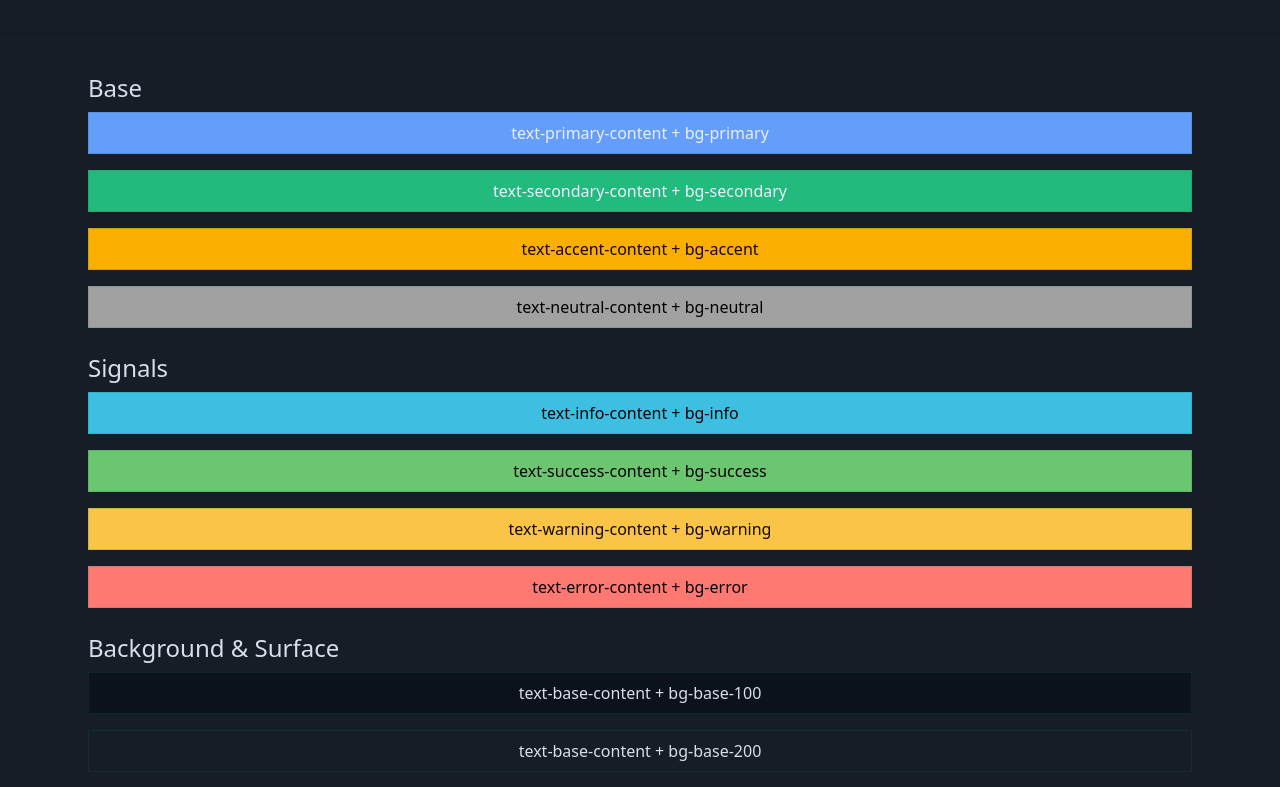
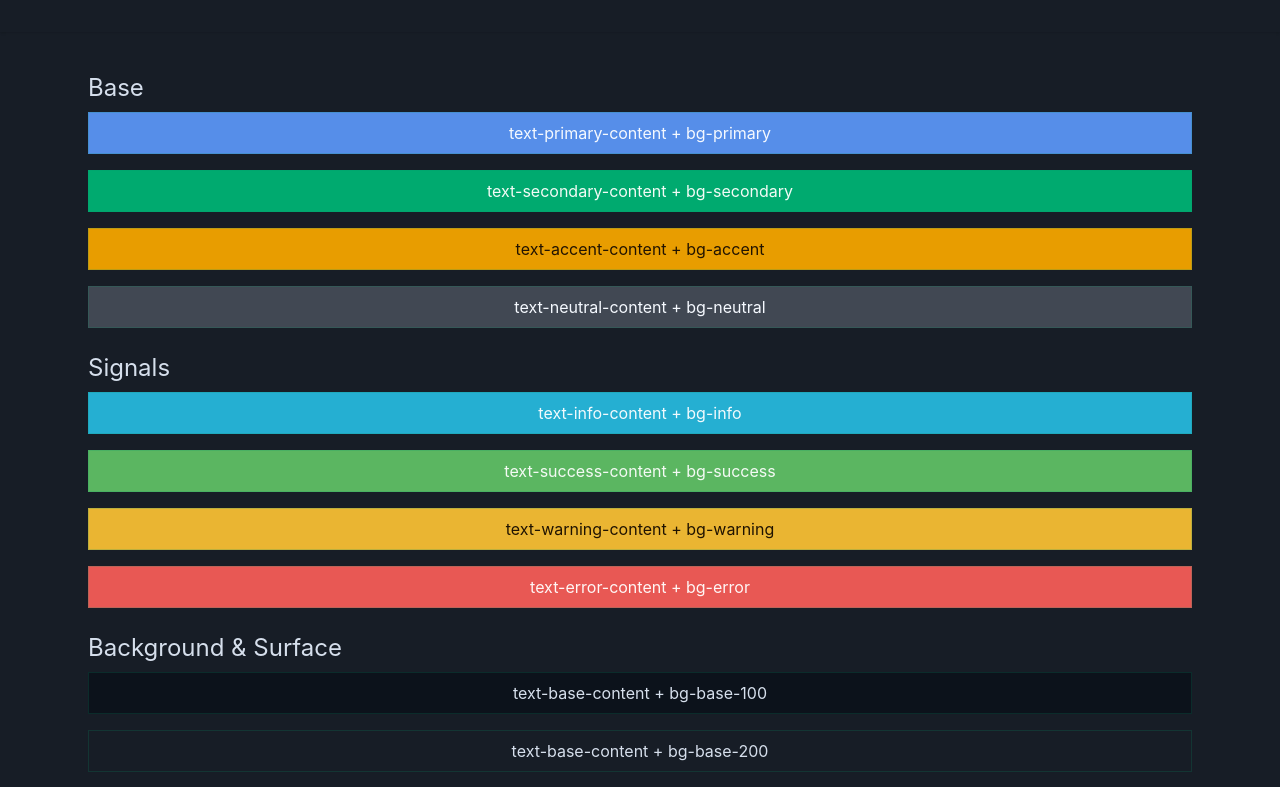
Before and after one commit to TakiMoysha/hypha-launcher, a Vue app: page / in a window 1280 px wide. Shown: the top 787 px of the page. Built offline with nearby package versions, Linux system fonts and the light colour scheme; the HTML template or start-up script is replaced by a standard one.

Commit message:
swap from unocss to tailwindcss

```diff
--- a/src/App.vue
+++ b/src/App.vue
@@ -59,12 +59,18 @@ import { invoke } from "@tauri-apps/api/core";
         <div class="palette-block text-base-content font-mono">
           Font Mono <span class="uppercase">UppserCase</span>
         </div>
-        <div class="px-4 py-2 my-2 text-center border border-emerald-700/20">
         <div class="palette-block text-base-content font-digital">
           Font Digital <span class="uppercase">UppserCase</span>
-        </div>
         </div>
       </section>
     </div>
   </main>
 </template>
+
+<style scoped>
+@reference "./assets/css/main.css";
+
+.palette-block {
+  @apply px-4 py-2 my-2 text-center border border-emerald-600/20;
+}
+</style>
--- a/src/assets/css/main.css
+++ b/src/assets/css/main.css
@@ -1,66 +1,68 @@
-:root {
-	--color-primary: oklch(0.7 0.15 260);
-	--color-primary-content: oklch(0.95 0.02 280);
-	--color-primary-focus: oklch(0.6 0.15 260);
+@import "tailwindcss";
 
-	--color-secondary: oklch(0.7 0.15 160);
-	--color-secondary-content: oklch(0.95 0.02 280);
-	--color-secondary-focus: oklch(0.6 0.15 160);
+@theme {
+  --color-primary: oklch(0.65 0.15 260);
+  --color-primary-content: oklch(0.98 0.01 260);
+  --color-primary-focus: oklch(0.55 0.15 260);
 
-	--color-accent: oklch(0.8 0.18 80);
-	--color-accent-content: oklch(0.15 0.05 80);
-	--color-accent-focus: oklch(0.7 0.18 80);
+  --color-secondary: oklch(0.65 0.15 160);
+  --color-secondary-content: oklch(0.98 0.01 160);
+  --color-secondary-focus: oklch(0.55 0.15 160);
 
-	--color-base-100: oklch(0.18 0.02 260);
-	--color-base-200: oklch(0.23 0.02 260);
-	--color-base-300: oklch(0.28 0.02 260);
-	--color-base-content: oklch(0.9 0.02 260);
+  --color-accent: oklch(0.75 0.18 80);
+  --color-accent-content: oklch(0.2 0.05 80);
+  --color-accent-focus: oklch(0.65 0.18 80);
 
-	--color-info: oklch(0.75 0.12 220);
-	--color-info-content: oklch(0.1 0.01 220);
+  --color-neutral: oklch(0.4 0.02 260);
+  --color-neutral-content: oklch(0.98 0.01 260);
+  --color-neutral-focus: oklch(0.3 0.02 260);
 
-	--color-success: oklch(0.75 0.15 145);
-	--color-success-content: oklch(0.1 0.01 145);
+  --color-base-100: oklch(0.18 0.02 260);
+  --color-base-200: oklch(0.23 0.02 260);
+  --color-base-300: oklch(0.28 0.02 260);
+  --color-base-content: oklch(0.9 0.02 260);
 
-	--color-warning: oklch(0.85 0.15 85);
-	--color-warning-content: oklch(0.15 0.05 85);
+  --color-info: oklch(0.7 0.12 220);
+  --color-info-content: oklch(0.98 0.01 220);
 
-	--color-error: oklch(0.75 0.18 25);
-	--color-error-content: oklch(0.1 0.01 25);
+  --color-success: oklch(0.7 0.15 145);
+  --color-success-content: oklch(0.98 0.01 145);
+
+  --color-warning: oklch(0.8 0.15 85);
+  --color-warning-content: oklch(0.2 0.05 85);
+
+  --color-error: oklch(0.65 0.18 25);
+  --color-error-content: oklch(0.98 0.01 25);
+
+  --font-sans: "Inter", system-ui, sans-serif;
+  --font-mono: "Fira Code", "Cascadia Code", monospace;
+  --font-digital: "Share Tech Mono", monospace;
 }
 
-[data-theme="dark"] {
-	--color-primary: oklch(0.7 0.15 260);
-	--color-primary-content: oklch(0.95 0.02 280);
-	--color-primary-focus: oklch(0.6 0.15 260);
-
-	--color-secondary: oklch(0.7 0.15 160);
-	--color-secondary-content: oklch(0.95 0.02 280);
-	--color-secondary-focus: oklch(0.6 0.15 160);
-
-	--color-accent: oklch(0.8 0.18 80);
-	--color-accent-content: oklch(0.15 0.05 80);
-	--color-accent-focus: oklch(0.7 0.18 80);
-
-	--color-base-100: oklch(0.18 0.02 260);
-	--color-base-200: oklch(0.23 0.02 260);
-	--color-base-300: oklch(0.28 0.02 260);
-	--color-base-content: oklch(0.9 0.02 260);
-
-	--color-info: oklch(0.75 0.12 220);
-	--color-info-content: oklch(0.1 0.01 220);
-
-	--color-success: oklch(0.75 0.15 145);
-	--color-success-content: oklch(0.1 0.01 145);
-
-	--color-warning: oklch(0.85 0.15 85);
-	--color-warning-content: oklch(0.15 0.05 85);
-
-	--color-error: oklch(0.75 0.18 25);
-	--color-error-content: oklch(0.1 0.01 25);
+body {
+  background: var(--color-base-200);
+  color: var(--color-neutral);
 }
 
-/* from unocss styles */
-.palette-block {
-  @apply px-4 py-2 my-2 text-center border border-emerald-700/20;
+::-webkit-scrollbar {
+  width: 6px;
 }
+
+::-webkit-scrollbar-track {
+  background-color: transparent;
+}
+
+::-webkit-scrollbar-thumb {
+  background-color: var(--color-neutral);
+  border-radius: 3px;
+}
+
+::-webkit-scrollbar-thumb:hover {
+  background-color: var(--color-accent);
+}
+
+::view-transition-old(root),
+::view-transition-new(root) {
+  animation: none;
+  mix-blend-mode: normal;
+}
--- a/src/main.ts
+++ b/src/main.ts
@@ -1,6 +1,5 @@
 import { createApp } from "vue";
 import App from "./App.vue";
-import "virtual:uno.css";
 import "./assets/css/main.css";
 
 createApp(App).mount("#app");
--- a/uno.config.ts
+++ /dev/null
@@ -1,55 +0,0 @@
-import { defineConfig, presetWind4 } from "unocss";
-
-export default defineConfig({
-	presets: [
-		presetWind4({
-			preflights: {
-				reset: true,
-			},
-		}),
-	],
-
-	rules: [
-    ['text-primary', { color: 'var(--color-primary)' }],
-    ['text-primary-content', { color: 'var(--color-primary-content)' }],
-    ['text-secondary', { color: 'var(--color-secondary)' }],
-    ['text-secondary-content', { color: 'var(--color-secondary-content)' }],
-    ['text-accent', { color: 'var(--color-accent)' }],
-    ['text-accent-content', { color: 'var(--color-accent-content)' }],
-    ['text-base-content', { color: 'var(--color-base-content)' }],
-    ['text-info', { color: 'var(--color-info)' }],
-    ['text-info-content', { color: 'var(--color-info-content)' }],
-    ['text-success', { color: 'var(--color-success)' }],
-    ['text-success-content', { color: 'var(--color-success-content)' }],
-    ['text-warning', { color: 'var(--color-warning)' }],
-    ['text-warning-content', { color: 'var(--color-warning-content)' }],
-    ['text-error', { color: 'var(--color-error)' }],
-    ['text-error-content', { color: 'var(--color-error-content)' }],
-
-    ['bg-primary', { 'background-color': 'var(--color-primary)' }],
-    ['bg-primary-content', { 'background-color': 'var(--color-primary-content)' }],
-    ['bg-secondary', { 'background-color': 'var(--color-secondary)' }],
-    ['bg-secondary-content', { 'background-color': 'var(--color-secondary-content)' }],
-    ['bg-accent', { 'background-color': 'var(--color-accent)' }],
-    ['bg-accent-content', { 'background-color': 'var(--color-accent-content)' }],
-    ['bg-base-100', { 'background-color': 'var(--color-base-100)' }],
-    ['bg-base-200', { 'background-color': 'var(--color-base-200)' }],
-    ['bg-base-300', { 'background-color': 'var(--color-base-300)' }],
-    ['bg-info', { 'background-color': 'var(--color-info)' }],
-    ['bg-success', { 'background-color': 'var(--color-success)' }],
-    ['bg-warning', { 'background-color': 'var(--color-warning)' }],
-    ['bg-error', { 'background-color': 'var(--color-error)' }],
-
-    ['border-primary', { 'border-color': 'var(--color-primary)' }],
-    ['border-secondary', { 'border-color': 'var(--color-secondary)' }],
-    ['border-accent', { 'border-color': 'var(--color-accent)' }],
-    ['border-info', { 'border-color': 'var(--color-info)' }],
-    ['border-success', { 'border-color': 'var(--color-success)' }],
-    ['border-warning', { 'border-color': 'var(--color-warning)' }],
-    ['border-error', { 'border-color': 'var(--color-error)' }],
-
-    ['focus-ring-primary', { 'box-shadow': '0 0 0 2px var(--color-primary-focus)' }],
-    ['focus-ring-secondary', { 'box-shadow': '0 0 0 2px var(--color-secondary-focus)' }],
-    ['focus-ring-accent', { 'box-shadow': '0 0 0 2px var(--color-accent-focus)' }],
-	],
-});
--- a/vite.config.ts
+++ b/vite.config.ts
@@ -1,4 +1,4 @@
-import UnoCSS from "unocss/vite";
+import tailwindcss from "@tailwindcss/vite";
 import { defineConfig } from "vite";
 import vue from "@vitejs/plugin-vue";
 
@@ -7,7 +7,7 @@ const host = process.env.TAURI_DEV_HOST;
 
 // https://vite.dev/config/
 export default defineConfig(async () => ({
-	plugins: [vue(), UnoCSS()],
+	plugins: [vue(), tailwindcss()],
 
 	// Vite options tailored for Tauri development and only applied in `tauri dev` or `tauri build`
 	//
```
Also changed, not shown: package.json (+4 -5 lines), 1 other file (tests, documents, lock files or other folders).
